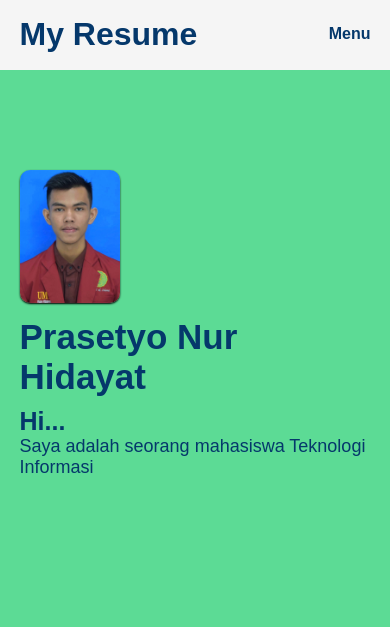
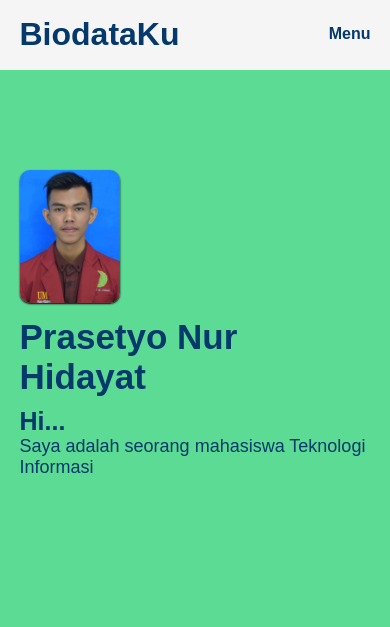
Before and after one commit to Prasetyonh/Belajar, a PHP site: page / in a window 390 px wide. Shown: the top 627 px of the page. Run offline with PHP 8.4, Linux system fonts and the light colour scheme.

Commit message:
Responsive CV Update 1.3

```diff
--- a/index.html
+++ b/index.html
@@ -22,7 +22,7 @@
     </div>
     <header>
         <div class="container">
-            <h1>My Resume</h1>
+            <h1>BiodataKu</h1>
             <ul>
                 <li><a href="#banner"><b> Home</b></a></li>
                 <li><a href="#profil"><b> Profile</b></a></li>
--- a/style.css
+++ b/style.css
@@ -42,12 +42,6 @@ a :hover {
 .container {
     width: 90%;
     margin: 0 auto;
-}
-
-.container::after {
-    content:'';
-    display: block;
-    clear: both;
 }
 
 .mobile {
```
